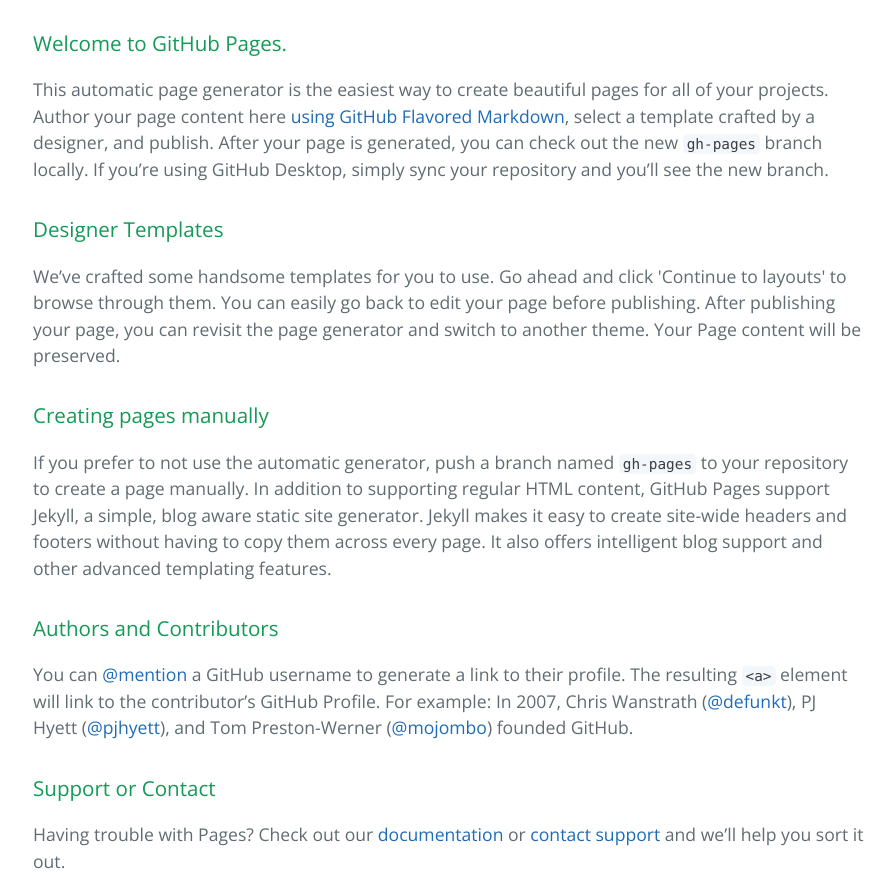
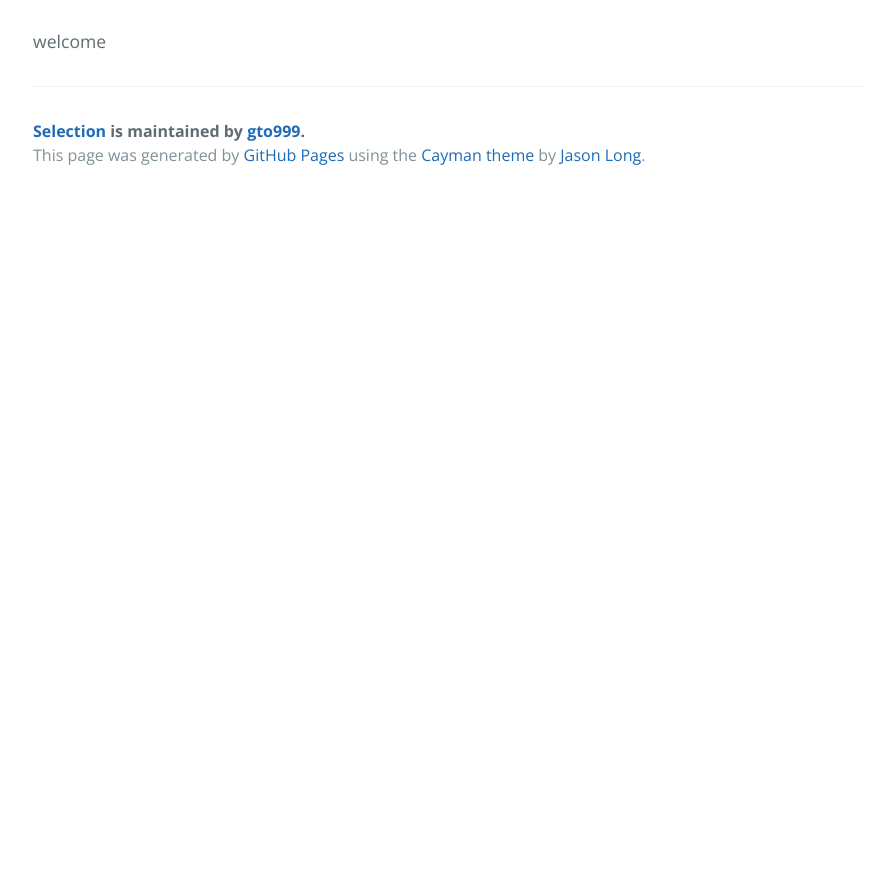
Before and after one commit to gto999/selection, a plain HTML site: page index.html in a window 1280 px wide. Shown: the part 340-1217 px from the top of the page, without its empty margins (191-1083 px from the left). After the commit the page ends 800 px from the top, so only its background shows below. Drawn offline with nearby package versions, Linux system fonts and the light colour scheme.

```diff
--- a/index.html
+++ b/index.html
@@ -19,30 +19,7 @@
     </section>
 
     <section class="main-content">
-      <h3>
-<a id="welcome-to-github-pages" class="anchor" href="#welcome-to-github-pages" aria-hidden="true"><span class="octicon octicon-link"></span></a>Welcome to GitHub Pages.</h3>
-
-<p>This automatic page generator is the easiest way to create beautiful pages for all of your projects. Author your page content here <a href="https://guides.github.com/features/mastering-markdown/">using GitHub Flavored Markdown</a>, select a template crafted by a designer, and publish. After your page is generated, you can check out the new <code>gh-pages</code> branch locally. If you’re using GitHub Desktop, simply sync your repository and you’ll see the new branch.</p>
-
-<h3>
-<a id="designer-templates" class="anchor" href="#designer-templates" aria-hidden="true"><span class="octicon octicon-link"></span></a>Designer Templates</h3>
-
-<p>We’ve crafted some handsome templates for you to use. Go ahead and click 'Continue to layouts' to browse through them. You can easily go back to edit your page before publishing. After publishing your page, you can revisit the page generator and switch to another theme. Your Page content will be preserved.</p>
-
-<h3>
-<a id="creating-pages-manually" class="anchor" href="#creating-pages-manually" aria-hidden="true"><span class="octicon octicon-link"></span></a>Creating pages manually</h3>
-
-<p>If you prefer to not use the automatic generator, push a branch named <code>gh-pages</code> to your repository to create a page manually. In addition to supporting regular HTML content, GitHub Pages support Jekyll, a simple, blog aware static site generator. Jekyll makes it easy to create site-wide headers and footers without having to copy them across every page. It also offers intelligent blog support and other advanced templating features.</p>
-
-<h3>
-<a id="authors-and-contributors" class="anchor" href="#authors-and-contributors" aria-hidden="true"><span class="octicon octicon-link"></span></a>Authors and Contributors</h3>
-
-<p>You can <a href="https://github.com/blog/821" class="user-mention">@mention</a> a GitHub username to generate a link to their profile. The resulting <code>&lt;a&gt;</code> element will link to the contributor’s GitHub Profile. For example: In 2007, Chris Wanstrath (<a href="https://github.com/defunkt" class="user-mention">@defunkt</a>), PJ Hyett (<a href="https://github.com/pjhyett" class="user-mention">@pjhyett</a>), and Tom Preston-Werner (<a href="https://github.com/mojombo" class="user-mention">@mojombo</a>) founded GitHub.</p>
-
-<h3>
-<a id="support-or-contact" class="anchor" href="#support-or-contact" aria-hidden="true"><span class="octicon octicon-link"></span></a>Support or Contact</h3>
-
-<p>Having trouble with Pages? Check out our <a href="https://help.github.com/pages">documentation</a> or <a href="https://github.com/contact">contact support</a> and we’ll help you sort it out.</p>
+      <p>welcome</p>
 
       <footer class="site-footer">
         <span class="site-footer-owner"><a href="https://github.com/gto999/selection">Selection</a> is maintained by <a href="https://github.com/gto999">gto999</a>.</span>
```
Also changed, not shown: params.json (+1 -1 lines).
